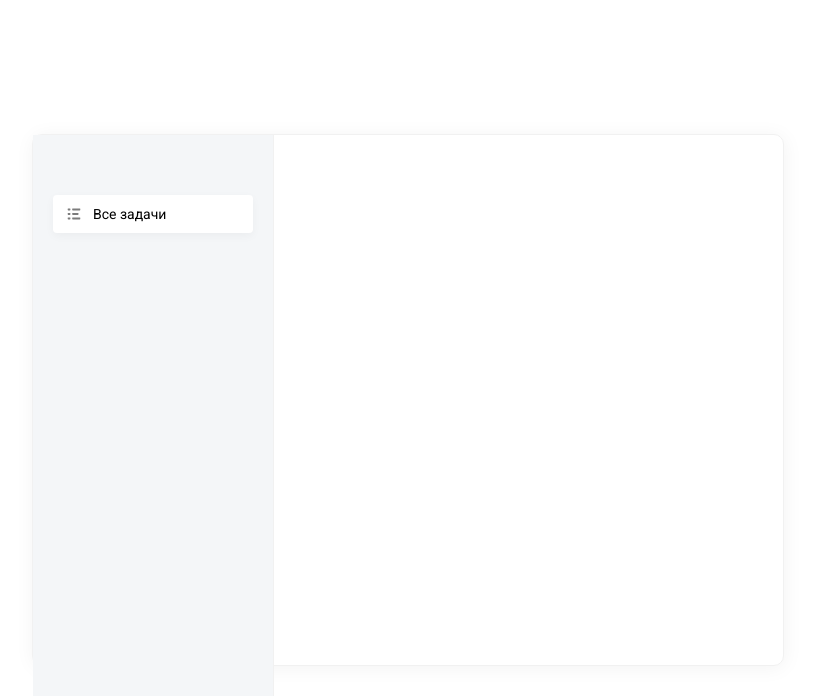
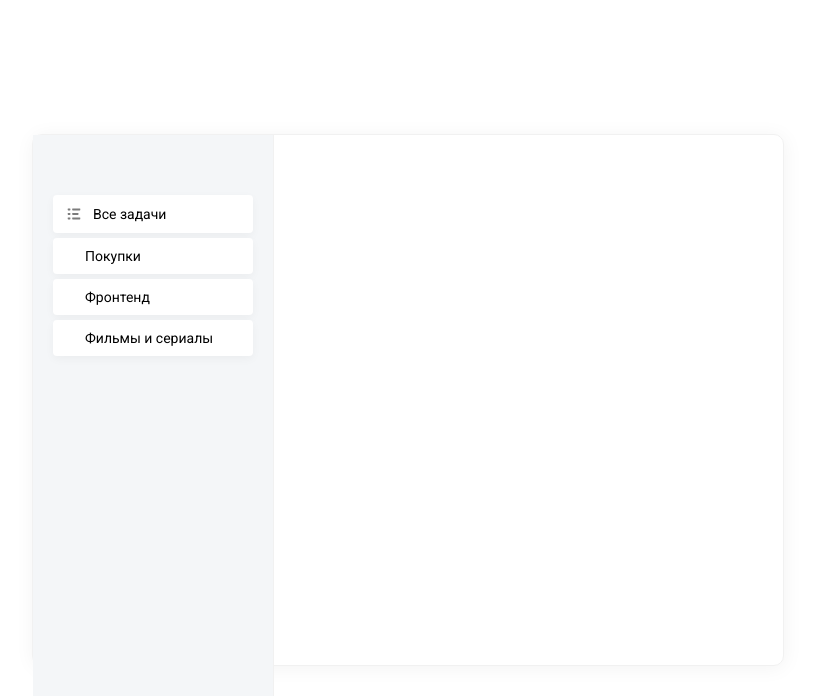
Before and after one commit to izosimovnikita/ToDo, a React (Create React App) app: page / in a window 1280 px wide. Shown: the top 696 px of the page, without its empty margins (232-1047 px from the left). Built offline with nearby package versions, Linux system fonts and the light colour scheme.

Commit message:
revision List component, add for it folder and styles file

```diff
--- a/src/App.js
+++ b/src/App.js
@@ -5,7 +5,28 @@ function App() {
   return (
     <div className="todo">
       <div className="todo__sidebar">
-        <List />
+        <List items={[
+          {
+            icon: <svg width="18" height="18" viewBox="0 0 18 18" fill="none" xmlns="http://www.w3.org/2000/svg">
+            <path d="M12.96 8.10001H7.74001C7.24321 8.10001 7.20001 8.50231 7.20001 9.00001C7.20001 9.49771 7.24321 9.90001 7.74001 9.90001H12.96C13.4568 9.90001 13.5 9.49771 13.5 9.00001C13.5 8.50231 13.4568 8.10001 12.96 8.10001V8.10001ZM14.76 12.6H7.74001C7.24321 12.6 7.20001 13.0023 7.20001 13.5C7.20001 13.9977 7.24321 14.4 7.74001 14.4H14.76C15.2568 14.4 15.3 13.9977 15.3 13.5C15.3 13.0023 15.2568 12.6 14.76 12.6ZM7.74001 5.40001H14.76C15.2568 5.40001 15.3 4.99771 15.3 4.50001C15.3 4.00231 15.2568 3.60001 14.76 3.60001H7.74001C7.24321 3.60001 7.20001 4.00231 7.20001 4.50001C7.20001 4.99771 7.24321 5.40001 7.74001 5.40001ZM4.86001 8.10001H3.24001C2.74321 8.10001 2.70001 8.50231 2.70001 9.00001C2.70001 9.49771 2.74321 9.90001 3.24001 9.90001H4.86001C5.35681 9.90001 5.40001 9.49771 5.40001 9.00001C5.40001 8.50231 5.35681 8.10001 4.86001 8.10001ZM4.86001 12.6H3.24001C2.74321 12.6 2.70001 13.0023 2.70001 13.5C2.70001 13.9977 2.74321 14.4 3.24001 14.4H4.86001C5.35681 14.4 5.40001 13.9977 5.40001 13.5C5.40001 13.0023 5.35681 12.6 4.86001 12.6ZM4.86001 3.60001H3.24001C2.74321 3.60001 2.70001 4.00231 2.70001 4.50001C2.70001 4.99771 2.74321 5.40001 3.24001 5.40001H4.86001C5.35681 5.40001 5.40001 4.99771 5.40001 4.50001C5.40001 4.00231 5.35681 3.60001 4.86001 3.60001Z" fill="black"/>
+            </svg>,
+            name: 'Все задачи'
+          }
+        ]} />
+        <List items={[
+          {
+            color: "#42B883",
+            name: "Покупки"
+          },
+          {
+            color: "#64C4ED",
+            name: "Фронтенд"
+          },
+          {
+            color: "#FFBBCC",
+            name: "Фильмы и сериалы"
+          }
+        ]} />
       </div>
       <div className="todo__tasks"></div>
     </div>
--- a/src/components/List.jsx
+++ /dev/null
@@ -1,18 +0,0 @@
-import React from 'react'
-
-const List = () => {
-	return (
-		<ul className="todo__list">
-          <li className="active">
-            <i>
-            <svg width="18" height="18" viewBox="0 0 18 18" fill="none" xmlns="http://www.w3.org/2000/svg">
-<path d="M12.96 8.10001H7.74001C7.24321 8.10001 7.20001 8.50231 7.20001 9.00001C7.20001 9.49771 7.24321 9.90001 7.74001 9.90001H12.96C13.4568 9.90001 13.5 9.49771 13.5 9.00001C13.5 8.50231 13.4568 8.10001 12.96 8.10001V8.10001ZM14.76 12.6H7.74001C7.24321 12.6 7.20001 13.0023 7.20001 13.5C7.20001 13.9977 7.24321 14.4 7.74001 14.4H14.76C15.2568 14.4 15.3 13.9977 15.3 13.5C15.3 13.0023 15.2568 12.6 14.76 12.6ZM7.74001 5.40001H14.76C15.2568 5.40001 15.3 4.99771 15.3 4.50001C15.3 4.00231 15.2568 3.60001 14.76 3.60001H7.74001C7.24321 3.60001 7.20001 4.00231 7.20001 4.50001C7.20001 4.99771 7.24321 5.40001 7.74001 5.40001ZM4.86001 8.10001H3.24001C2.74321 8.10001 2.70001 8.50231 2.70001 9.00001C2.70001 9.49771 2.74321 9.90001 3.24001 9.90001H4.86001C5.35681 9.90001 5.40001 9.49771 5.40001 9.00001C5.40001 8.50231 5.35681 8.10001 4.86001 8.10001ZM4.86001 12.6H3.24001C2.74321 12.6 2.70001 13.0023 2.70001 13.5C2.70001 13.9977 2.74321 14.4 3.24001 14.4H4.86001C5.35681 14.4 5.40001 13.9977 5.40001 13.5C5.40001 13.0023 5.35681 12.6 4.86001 12.6ZM4.86001 3.60001H3.24001C2.74321 3.60001 2.70001 4.00231 2.70001 4.50001C2.70001 4.99771 2.74321 5.40001 3.24001 5.40001H4.86001C5.35681 5.40001 5.40001 4.99771 5.40001 4.50001C5.40001 4.00231 5.35681 3.60001 4.86001 3.60001Z" fill="black"/>
-</svg>
-            </i>
-            <span>Все задачи</span>
-          </li>
-        </ul>
-	);
-}
-
-export default List;
--- /dev/null
+++ b/src/components/List/List.scss
@@ -0,0 +1,27 @@
+.list {
+	li {
+		display: flex;
+		align-items: center;
+		cursor: pointer;
+		padding: 10px 12px;
+		margin-bottom: 5px;
+
+		&.active {
+		background: #FFFFFF;
+		box-shadow: 0px 3px 10px rgba(0, 0, 0, 0.04);
+		border-radius: 4px;
+		}
+
+
+		i {
+		display: inline-flex;
+		margin-right: 10px;
+
+		svg {
+			path {
+			fill: #7C7C7C;
+			}
+		}
+		}
+	}
+}
--- /dev/null
+++ b/src/components/List/index.jsx
@@ -0,0 +1,20 @@
+import React from 'react'
+import './List.scss'
+
+const List = ({ items }) => {
+	return (
+		<ul className="list">
+			{
+				items.map(item => (
+					<li className="active">
+						<i>
+							{item.icon ? item.icon : <i className={`badge badge--${item.color}`}></i>}
+						</i>
+						<span>{item.name}</span>
+					</li>
+			))}
+		</ul>
+	);
+}
+
+export default List;
--- a/src/index.scss
+++ b/src/index.scss
@@ -36,32 +36,4 @@ code {
     border-right: 1px solid #f1f1f1;
     padding: 60px 20px;
   }
-
-  &__list {
-    li {
-      display: flex;
-      align-items: center;
-      cursor: pointer;
-      padding: 10px 12px;
-      margin-bottom: 5px;
-
-      &.active {
-        background: #FFFFFF;
-        box-shadow: 0px 3px 10px rgba(0, 0, 0, 0.04);
-        border-radius: 4px;
-      }
-
-
-      i {
-        display: inline-flex;
-        margin-right: 10px;
-
-        svg {
-          path {
-            fill: #7C7C7C;
-          }
-        }
-      }
-    }
-  }
 }
```
Also changed, not shown: src/App.css (deleted, +0 -38 lines).
